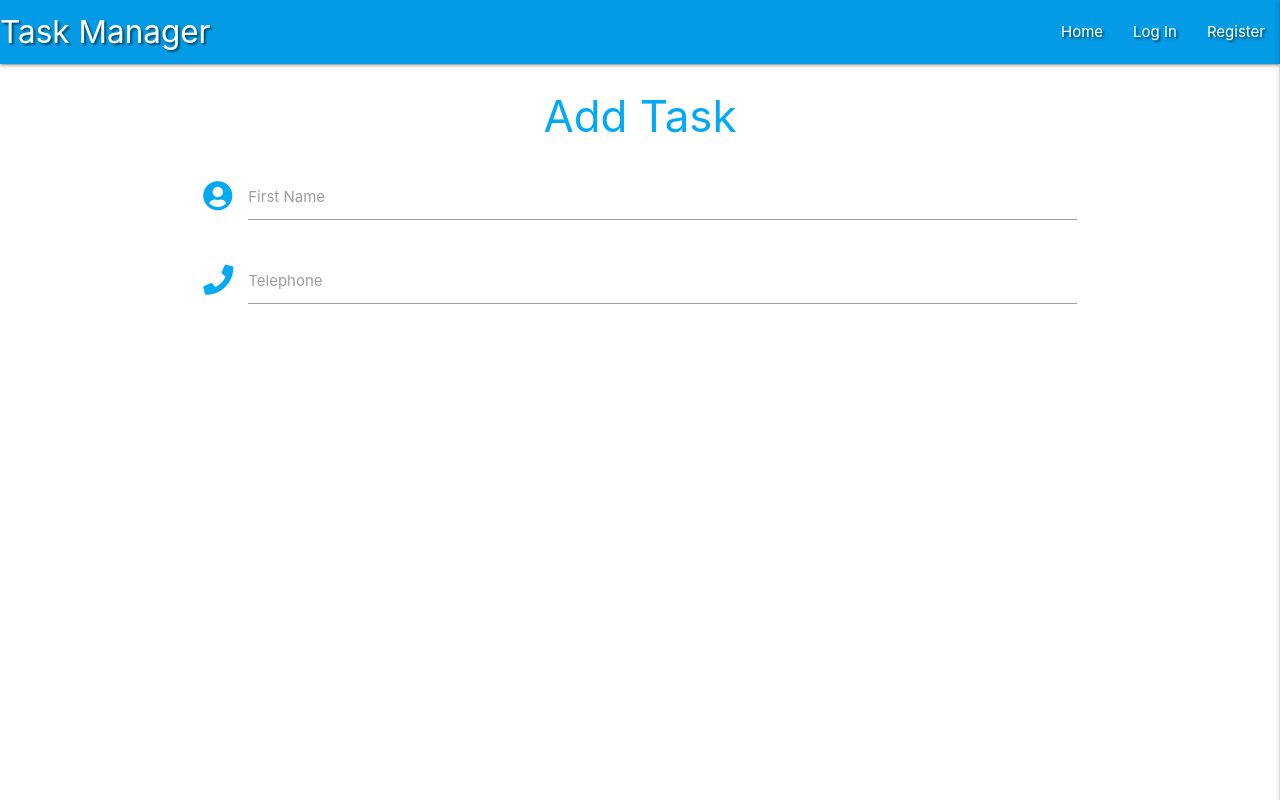
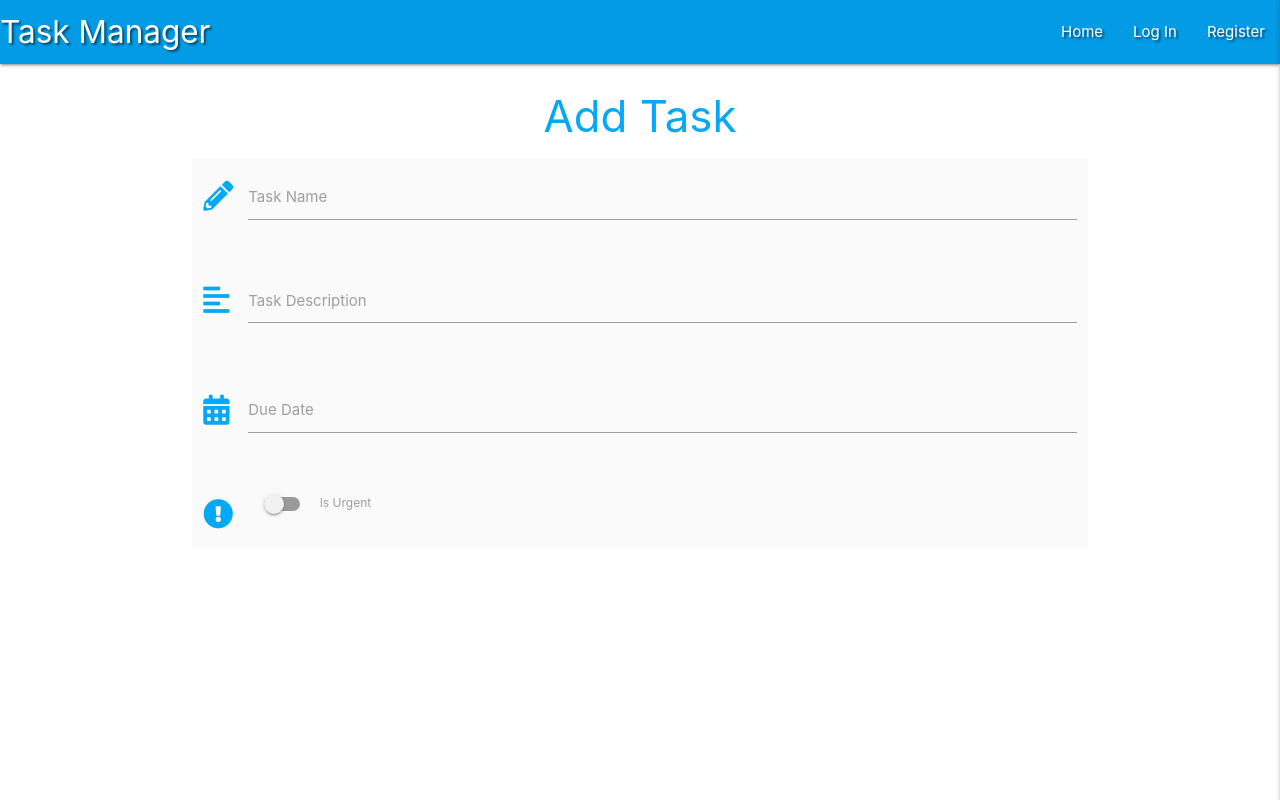
Before and after one commit to MelindaZhang2020/flask-task-manager-project, a Flask app: page /add_task in a window 1280 px wide. Run offline with Flask 2, Linux system fonts and the light colour scheme; some libraries are stand-ins or nearby versions.

Commit message:
Add task form input fields

```diff
--- a/static/js/script.js
+++ b/static/js/script.js
@@ -2,4 +2,12 @@ $(document).ready(function () {
   $(".sidenav").sidenav({ edge: "right" });
   $(".collapsible").collapsible();
   $(".tooltipped").tooltip();
+  $(".datepicker").datepicker({
+    format: "dd mmmm, yyyy",
+    yearRange: 3,
+    showClearBtn: true,
+    i18n: {
+      done: "Select",
+    },
+  });
 });
--- a/templates/add_task.html
+++ b/templates/add_task.html
@@ -1,17 +1,67 @@
 {% extends "base.html" %} {% block content %}
 <h3 class="light-blue-text text-daken-4 center-align">Add Task</h3>
-<div class="row">
+<div class="row car-panel grey lighten-5">
   <form class="col s12" method="POST" action="">
     <div class="row">
       <div class="input-field col s12">
-        <i class="fas fa-user-circle prefix light-blue-text text-daken-4"></i>
-        <input id="icon_prefix" type="text" class="validate" />
-        <label for="icon_prefix">First Name</label>
+        <i class="fas fa-pencil-alt prefix light-blue-text text-daken-4"></i>
+        <input
+          id="task_name"
+          name="task_name"
+          minlength="5"
+          maxlength="50"
+          type="text"
+          class="validate"
+          required
+        />
+        <label for="task_name">Task Name</label>
       </div>
+    </div>
+    <div class="row">
       <div class="input-field col s12">
-        <i class="fas fa-phone prefix light-blue-text text-daken-4"></i>
-        <input id="icon_telephone" type="tel" class="validate" />
-        <label for="icon_telephone">Telephone</label>
+        <i class="fas fa-align-left prefix light-blue-text text-daken-4"></i>
+        <textarea
+          id="task_description"
+          name="task_description"
+          class="materialize-textarea validate"
+          minlength="5"
+          maxlength="200"
+          required
+        ></textarea>
+        <label for="task_description">Task Description</label>
+      </div>
+    </div>
+    <div class="row">
+      <div class="input-field col s12">
+        <i class="fas fa-calendar-alt prefix light-blue-text text-daken-4"></i>
+        <input
+          id="due_date"
+          name="due_date"
+          type="text"
+          class="datepicker validate"
+          required
+        />
+        <label for="due_date">Due Date</label>
+      </div>
+    </div>
+    <div class="row">
+      <div class="input-field col s12">
+        <div class="switch">
+          <i
+            class="
+              fas
+              fa-exclamation-circle
+              prefix
+              light-blue-text
+              text-daken-4
+            "
+          ></i>
+          <label for="is_urgent">
+            <input type="checkbox" id="is_urgent" name="is_urgent" />
+            <span class="lever"></span>
+            Is Urgent
+          </label>
+        </div>
       </div>
     </div>
   </form>
```
